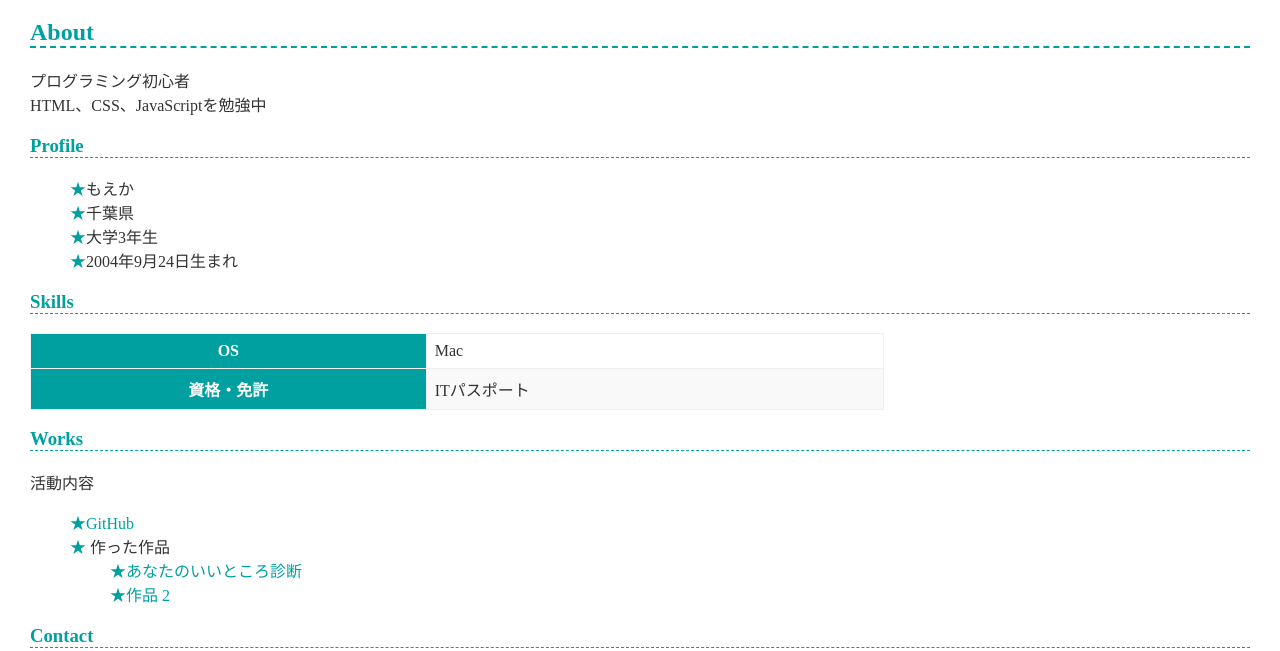
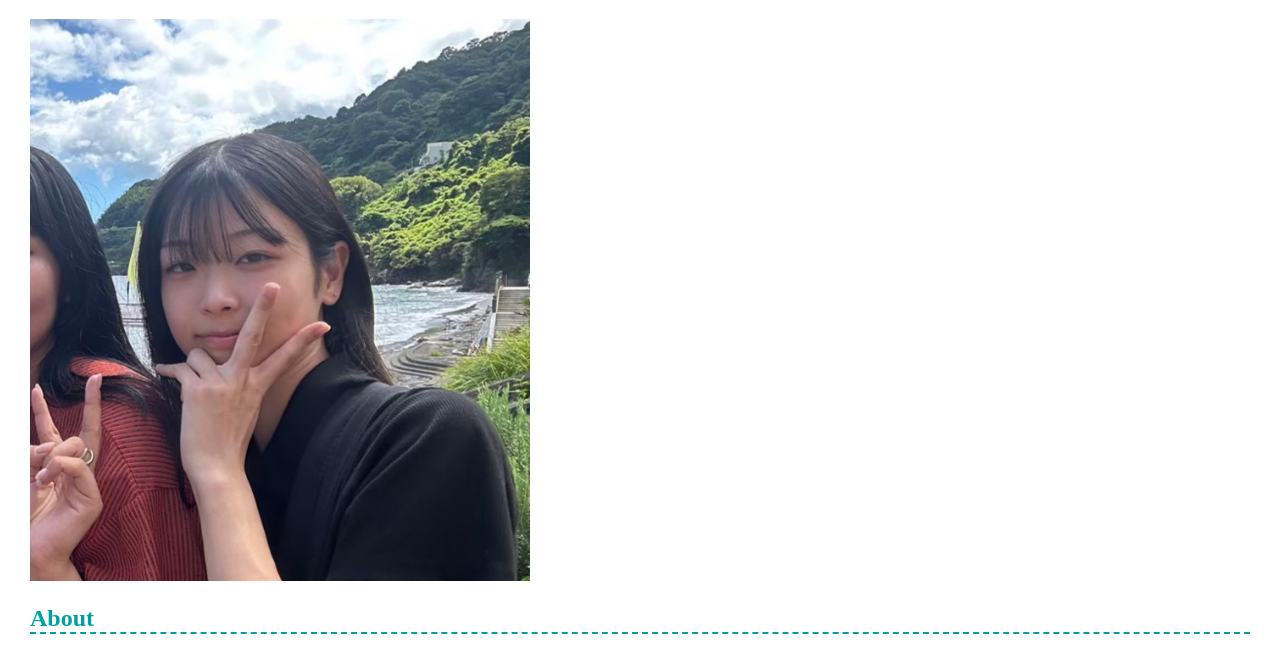
Before and after one commit to satomoeka/satomoeka.github.io, a plain HTML site: page index.html in a window 1280 px wide. Shown: the part 103-754 px from the top of the page. Drawn offline with Linux system fonts and the light colour scheme.

Commit message:
Update index.html

```diff
--- a/index.html
+++ b/index.html
@@ -8,6 +8,7 @@
   </head>
   <body>
     <h1>佐藤 萌香</h1>
+    <img src="IMG_5103.jpg" width="500">
 
     <h2>About</h2>
     <p>
```
